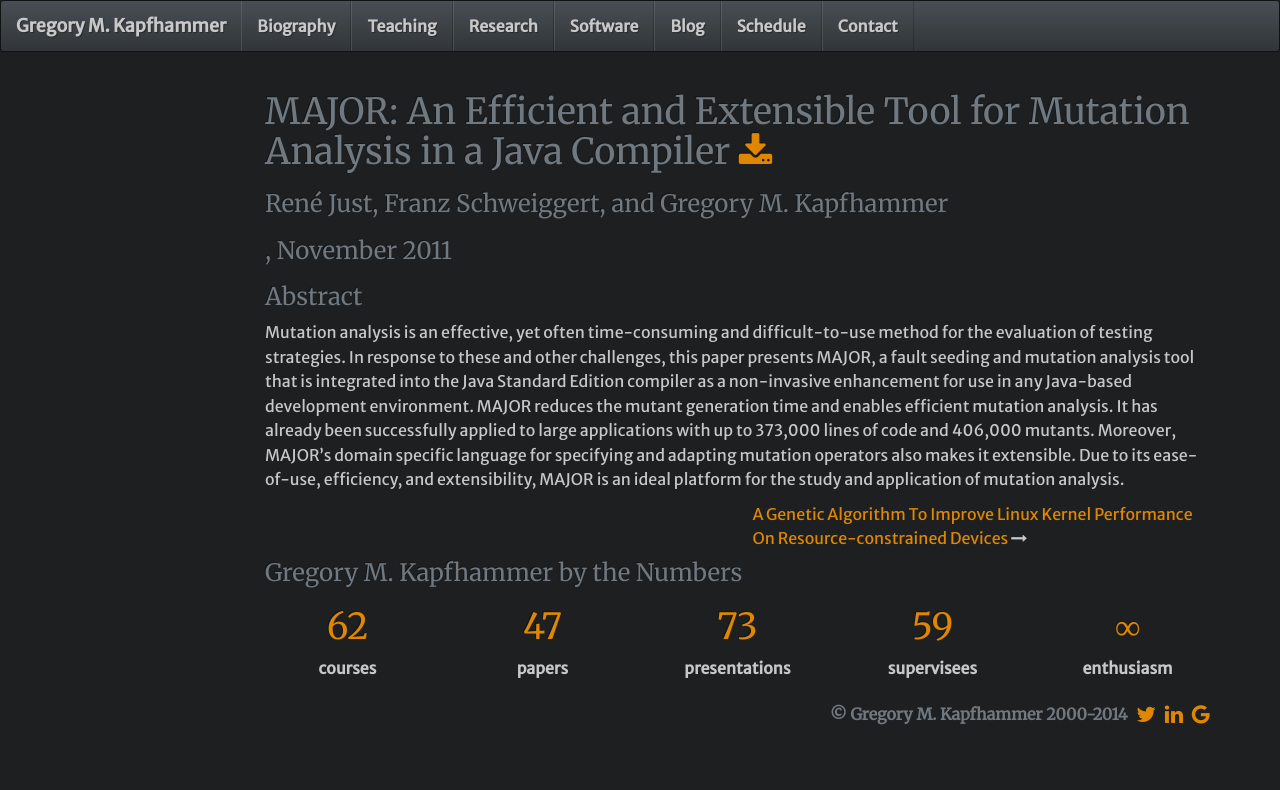
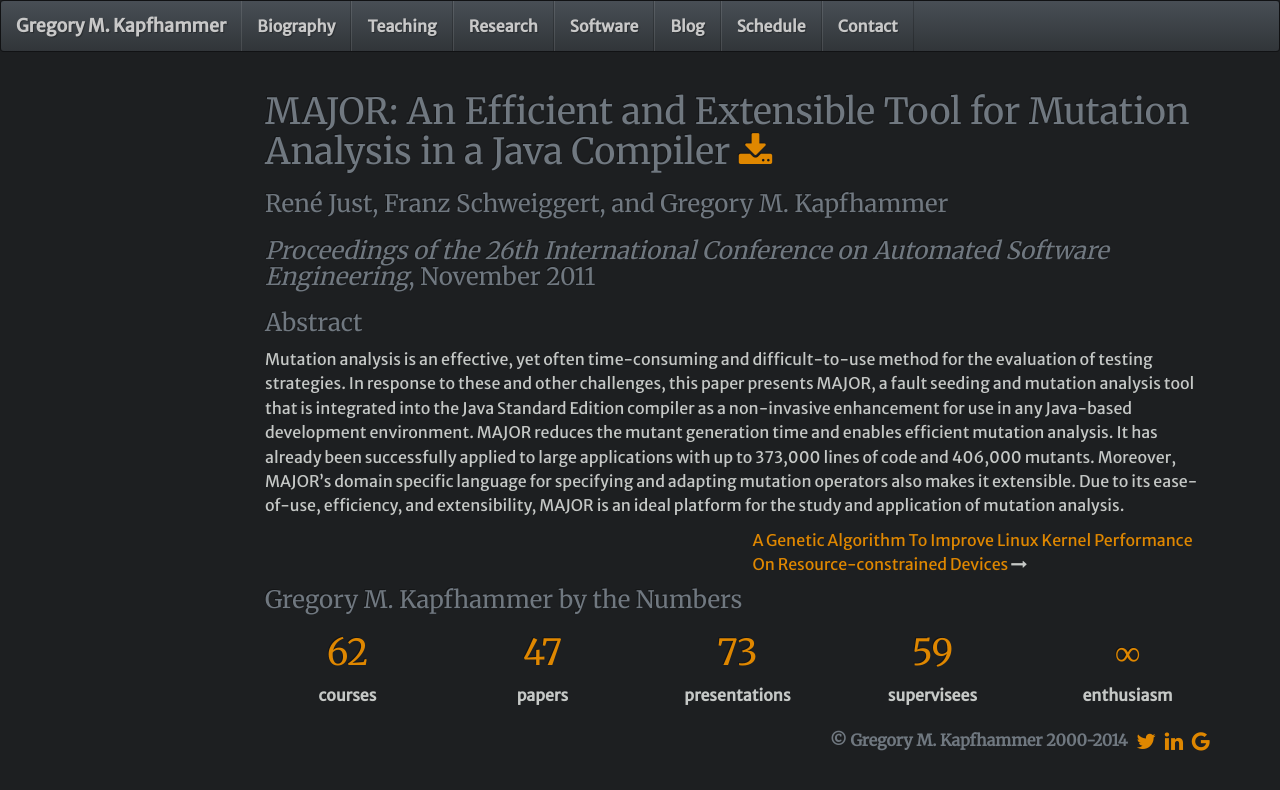
Before and after one commit to geerc/www, a Jekyll site: the page built from gkapfham/research/papers/Paper-ASE2011.md, in a window 1280 px wide. Shown: the top 790 px of the page. Built offline with Jekyll 4.4.1, drawn with Linux system fonts in a browser that asks for light colours; nearby versions of some CDN libraries; Markdown is read by kramdown in place of the engine named in the settings; comment, search, counter and statistics services are not loaded.

Commit message:
Oops. Accidentally deleted the proceedings name, Adding it back in now.

```diff
--- a/gkapfham/research/papers/Paper-ASE2011.md
+++ b/gkapfham/research/papers/Paper-ASE2011.md
@@ -15,7 +15,7 @@ backup: ../../../../../../
 
 ### {{page.authors }}
 
-### <em></em>, November 2011
+### <em>Proceedings of the 26th International Conference on Automated Software Engineering</em>, November 2011
 
 ### Abstract
 
```
